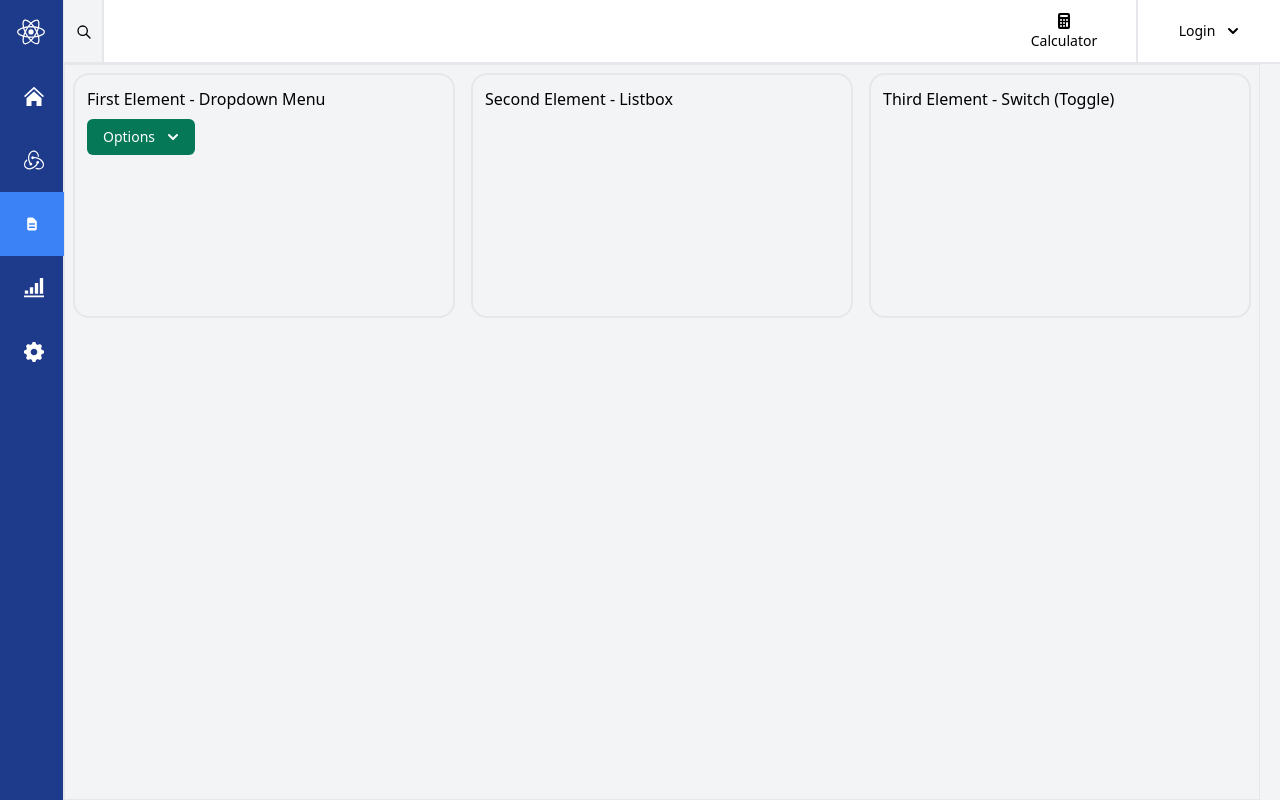
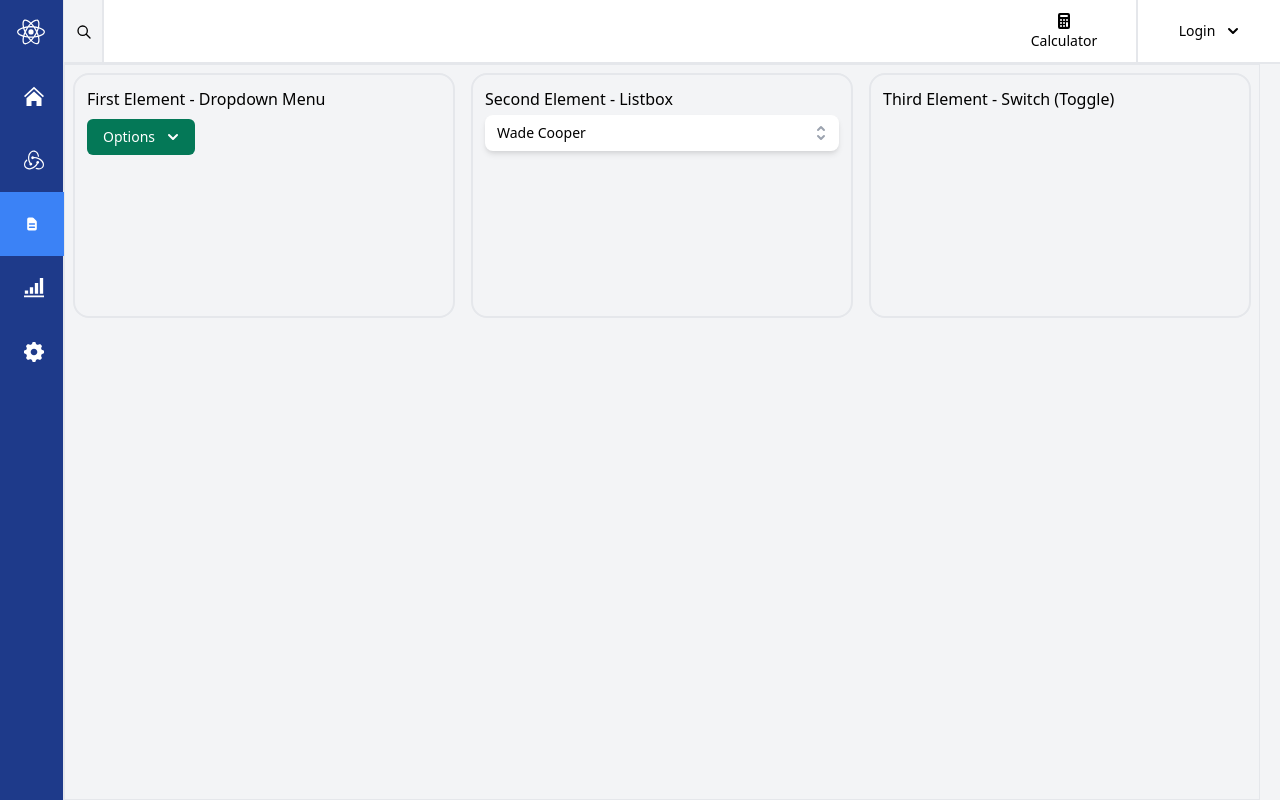
Before and after one commit to movwf/react-playground, a Next.js app: page /headlessui in a window 1280 px wide. Built offline with nearby package versions, Linux system fonts and the light colour scheme.

Commit message:
Headless UI - Listbox Added

```diff
--- /dev/null
+++ b/components/HeadlessUI/Listbox/index.tsx
@@ -0,0 +1,70 @@
+import { Fragment, useState } from 'react';
+import { Listbox, Transition } from '@headlessui/react';
+import { CheckIcon, SelectorIcon } from '@heroicons/react/solid';
+
+interface IListbox {
+  people: { name: string }[];
+}
+
+export default function index(props: IListbox) {
+  const [selected, setSelected] = useState(props?.people?.[0]);
+
+  return (
+    <div className="w-full">
+      <Listbox value={selected} onChange={setSelected}>
+        <div className="relative mt-1">
+          <Listbox.Button className="relative w-full py-2 pl-3 pr-10 text-left bg-white rounded-lg shadow-md cursor-default focus:outline-none focus-visible:ring-2 focus-visible:ring-opacity-75 focus-visible:ring-white focus-visible:ring-offset-orange-300 focus-visible:ring-offset-2 focus-visible:border-indigo-500 sm:text-sm">
+            <span className="block truncate">{selected.name}</span>
+            <span className="absolute inset-y-0 right-0 flex items-center pr-2 pointer-events-none">
+              <SelectorIcon
+                className="w-5 h-5 text-gray-400"
+                aria-hidden="true"
+              />
+            </span>
+          </Listbox.Button>
+          <Transition
+            as={Fragment}
+            leave="transition ease-in duration-100"
+            leaveFrom="opacity-100"
+            leaveTo="opacity-0"
+          >
+            <Listbox.Options className="absolute w-full py-1 mt-1 overflow-auto text-base bg-white rounded-md shadow-lg max-h-60 ring-1 ring-black ring-opacity-5 focus:outline-none sm:text-sm">
+              {props.people.map((person, personIdx) => (
+                <Listbox.Option
+                  key={personIdx}
+                  className={({ active }) =>
+                    `${active ? 'text-amber-900 bg-amber-100' : 'text-gray-900'}
+                          cursor-default select-none relative py-2 pl-10 pr-4`
+                  }
+                  value={person}
+                >
+                  {({ selected, active }) => (
+                    <>
+                      <span
+                        className={`${
+                          selected ? 'font-medium' : 'font-normal'
+                        } block truncate`}
+                      >
+                        {person.name}
+                      </span>
+                      {selected ? (
+                        <span
+                          className={`${
+                            active ? 'text-amber-600' : 'text-amber-600'
+                          }
+                                absolute inset-y-0 left-0 flex items-center pl-3`}
+                        >
+                          <CheckIcon className="w-5 h-5" aria-hidden="true" />
+                        </span>
+                      ) : null}
+                    </>
+                  )}
+                </Listbox.Option>
+              ))}
+            </Listbox.Options>
+          </Transition>
+        </div>
+      </Listbox>
+    </div>
+  );
+}
--- a/pages/headlessui.tsx
+++ b/pages/headlessui.tsx
@@ -1,5 +1,6 @@
 import Layout from '../components/Layout';
 import Dropdown from '../components/HeadlessUI/Dropdown';
+import Listbox from '../components/HeadlessUI/Listbox';
 
 const temp = {
   dropdown: {
@@ -17,6 +18,16 @@ const temp = {
         icon: 'check'
       }
     ]
+  },
+  listbox: {
+    people: [
+      { name: 'Wade Cooper' },
+      { name: 'Arlene Mccoy' },
+      { name: 'Devon Webb' },
+      { name: 'Tom Cook' },
+      { name: 'Tanya Fox' },
+      { name: 'Hellen Schmidt' }
+    ]
   }
 };
 
@@ -31,8 +42,11 @@ function headlessui() {
               <Dropdown {...temp.dropdown} />
             </div>
           </div>
-          <div className="col h-full w-1/3 border-2 rounded-2xl p-3 m-2">
+          <div className="col h-full w-1/3 border-2 rounded-2xl p-3 m-2 flex flex-col">
             Second Element - Listbox
+            <div className="row">
+              <Listbox {...temp.listbox} />
+            </div>
           </div>
           <div className="col h-full w-1/3 border-2 rounded-2xl p-3 m-2">
             Third Element - Switch (Toggle)
```
